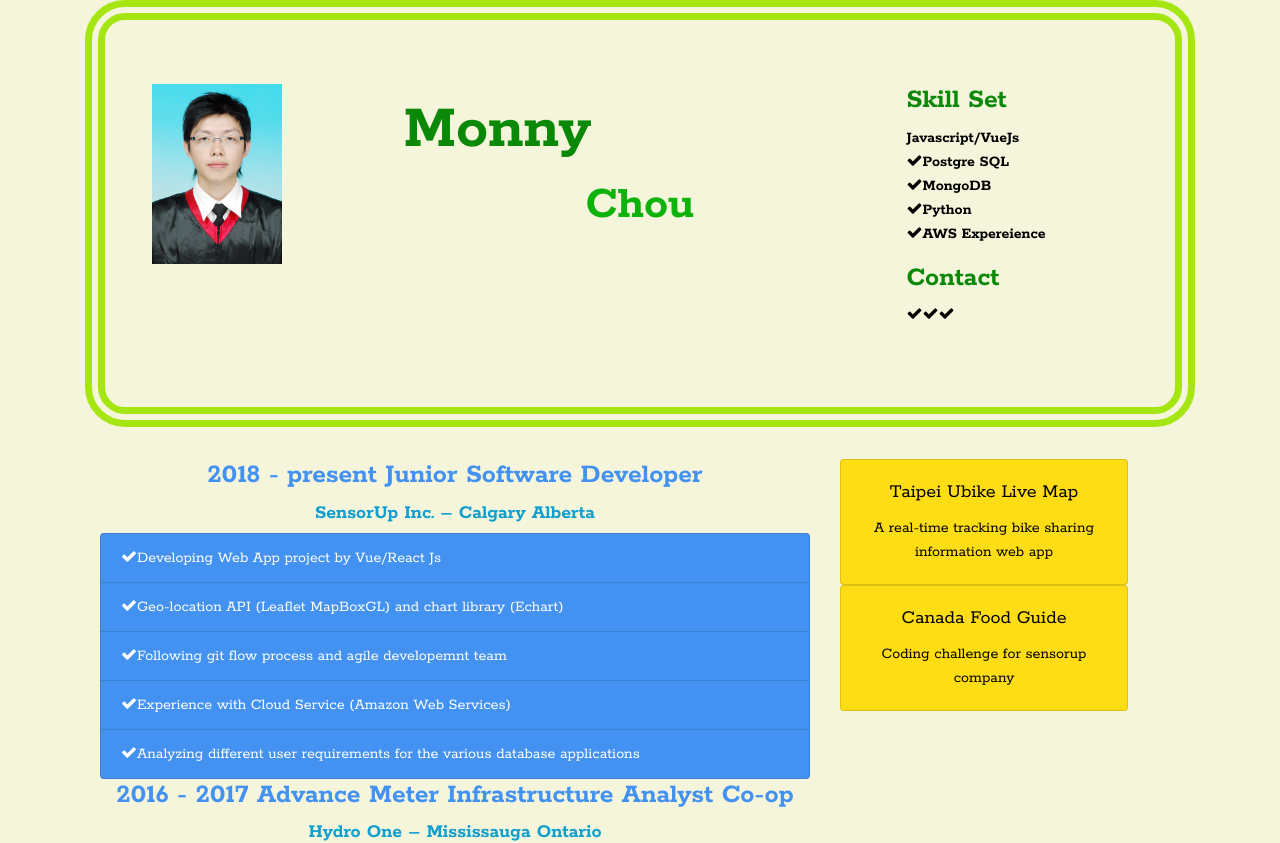
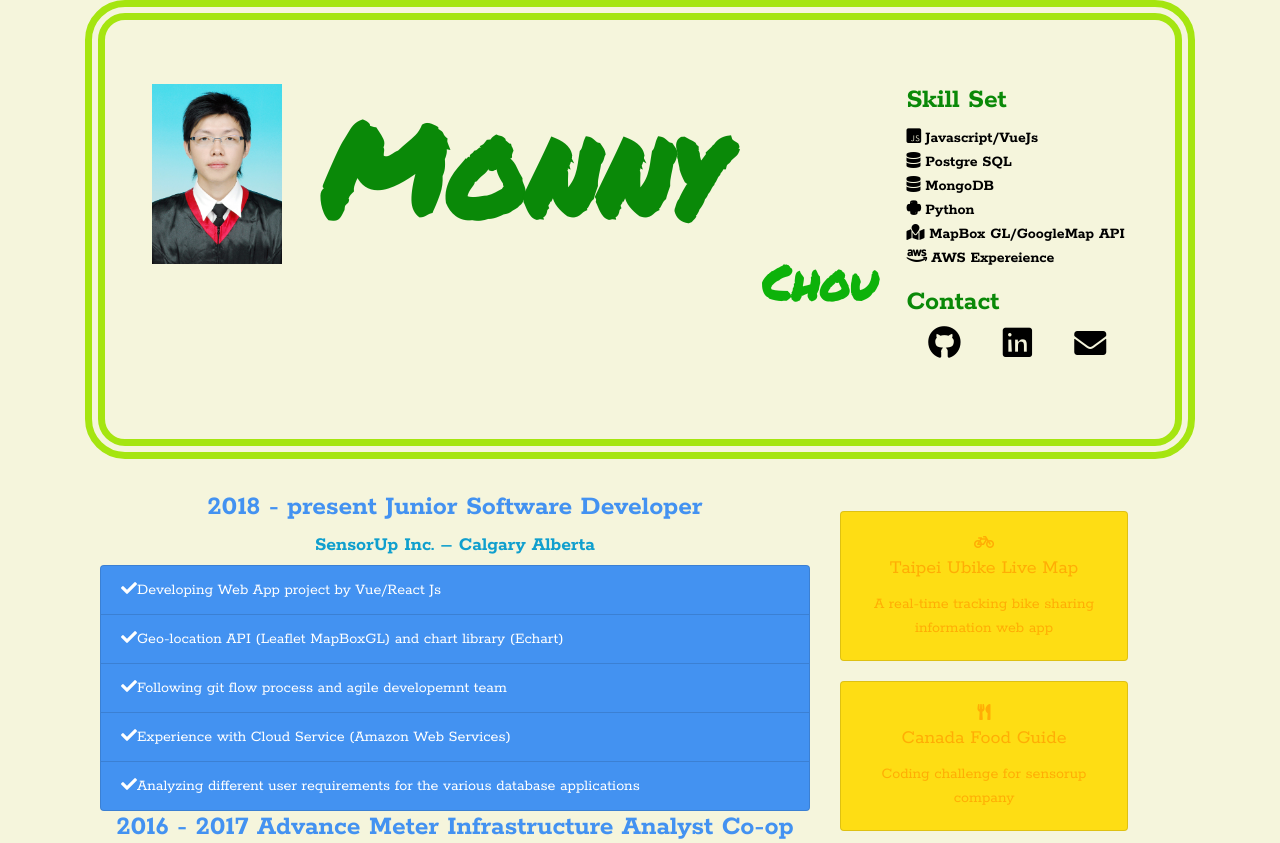
Before and after one commit to firemonny/web-resume, a Vue app: page / in a window 1280 px wide. Shown: the top 843 px of the page. Built offline with nearby package versions, Linux system fonts and the light colour scheme.

Commit message:
UI(font): add font-awsome 5.4 google font paint marker

```diff
--- a/public/index.html
+++ b/public/index.html
@@ -7,6 +7,8 @@
   <meta name="viewport" content="width=device-width,initial-scale=1.0">
   <link rel="icon" href="<%= BASE_URL %>favicon.ico">
   <link href="http://fonts.googleapis.com/css?family=Rokkitt:400,700|Lato:400,300" rel="stylesheet" type="text/css">
+  <link href="https://fonts.googleapis.com/css?family=Permanent+Marker" rel="stylesheet" type="text/css">
+  <link rel="stylesheet" href="https://use.fontawesome.com/releases/v5.4.1/css/all.css" integrity="sha384-5sAR7xN1Nv6T6+dT2mhtzEpVJvfS3NScPQTrOxhwjIuvcA67KV2R5Jz6kr4abQsz" crossorigin="anonymous">
   <title>resume</title>
 </head>
 
--- a/src/components/projectCard.vue
+++ b/src/components/projectCard.vue
@@ -1,8 +1,9 @@
 <template>
     <div class="card" :style="listStyleObject">
         <div class="card-body" >
+            <i :class="projectDetail.itemObjectClass"></i>
             <h5 class="card-title">{{projectDetail.title}}</h5>
-            <p :style="paraStyle" class="card-text">{{projectDetail.description}}</p>
+            <p  class="card-text">{{projectDetail.description}}</p>
         </div>
     </div>
 </template>
@@ -13,10 +14,9 @@ export default {
     return {
       listStyleObject: {
         width: "18rem",
-        "background-color": "#FEDD14"
-      },
-      paraStyle: {
-        color: "FFAD05"
+        "background-color": "#FEDD14",
+        "margin-top": "20px",
+        "color": "#FFAD05"
       }
     };
   },
--- a/src/components/resume.vue
+++ b/src/components/resume.vue
@@ -3,33 +3,35 @@
     <div class="jumbotron" id="header-card">
         <div class="container">
           <div class="row">
-            <div class="col-3">
+            <div class="col-2">
               <div class="d-flex align-items-start">
                 <img src="Headphoto.jpg" style="height: 180px" alt="Nung-Shun Chou" />
               </div>
             </div>
-            <div class="col-6">
+            <div class="col-7">
                <h1>{{space}}</h1>
-              <h1 id="lastname" class="text-left">Monny</h1>
-              <h1 id="firstname">Chou</h1>
+              <h1 id="lastname" class="d-flex justify-content-start">Monny</h1>
+              <h1 id="firstname" class="d-flex justify-content-end">Chou</h1>
             </div>
             <div class="col-3" id="skill-set">
               <h5 :style="skillSetTitleStyleObject">Skill Set</h5>
-              <p><i class="fab fa-js"></i>Javascript/VueJs
+              <p><i class="fab fa-js-square"></i> Javascript/VueJs
               <br>
-              <i class="fa fa-check"></i>Postgre SQL
+              <i class="fas fa-database"></i> Postgre SQL
               <br>
-              <i class="fa fa-check"></i>MongoDB
+              <i class="fas fa-database"></i> MongoDB
               <br>
-              <i class="fa fa-check"></i>Python
+              <i class="fab fa-python"></i> Python
               <br>
-              <i class="fa fa-check"></i>AWS Expereience
+              <i class="fas fa-map-marked"></i> MapBox GL/GoogleMap API
+              <br>
+              <i class="fab fa-aws"></i> AWS Expereience
               </p>
             <h5 :style="skillSetTitleStyleObject">Contact</h5>
-              <p>
-                <i class="fa fa-check"></i>
-                <i class="fa fa-check"></i>
-                <i class="fa fa-check"></i>
+              <p class="d-flex justify-content-around">
+                <i class="fab fa-github fa-2x"></i>
+                <i class="fab fa-linkedin fa-2x"></i>
+                <i class="fas fa-envelope fa-2x"></i>
               </p>
             </div>
           </div>
@@ -78,11 +80,19 @@ export default {
       projectDetails: [
         {
           title: "Taipei Ubike Live Map",
-          description: "A real-time tracking bike sharing information web app"
+          description: "A real-time tracking bike sharing information web app",
+          itemObjectClass:{
+            fas :true,
+            "fa-bicycle": true
+          }
         },
         {
           title: "Canada Food Guide",
-          description: "Coding challenge for sensorup company"
+          description: "Coding challenge for sensorup company",
+          itemObjectClass:{
+            fas :true,
+            "fa-utensils": true
+          }
         }
       ],
       listStyleObject: {
@@ -114,12 +124,14 @@ export default {
 }
 
 #lastname {
-  font-size: 4em;
+  font-family: "Permanent Marker";
+  font-size: 8em;
   color: #0a8908;
-  font-weight: 900;
+  font-weight: 1000;
 }
 
 #firstname {
+  font-family: "Permanent Marker";
   font-size: 3em;
   color: #0db20a;
   font-weight: 800;
--- a/src/main.js
+++ b/src/main.js
@@ -1,8 +1,7 @@
 import Vue from "vue";
 import App from "./App.vue";
 
-// fontawesome package
-import "./../node_modules/font-awesome/css/font-awesome.css";
+
 // boostrap package
 import "./../node_modules/jquery/dist/jquery.min.js";
 import "./../node_modules/bootstrap/dist/css/bootstrap.min.css";
```
